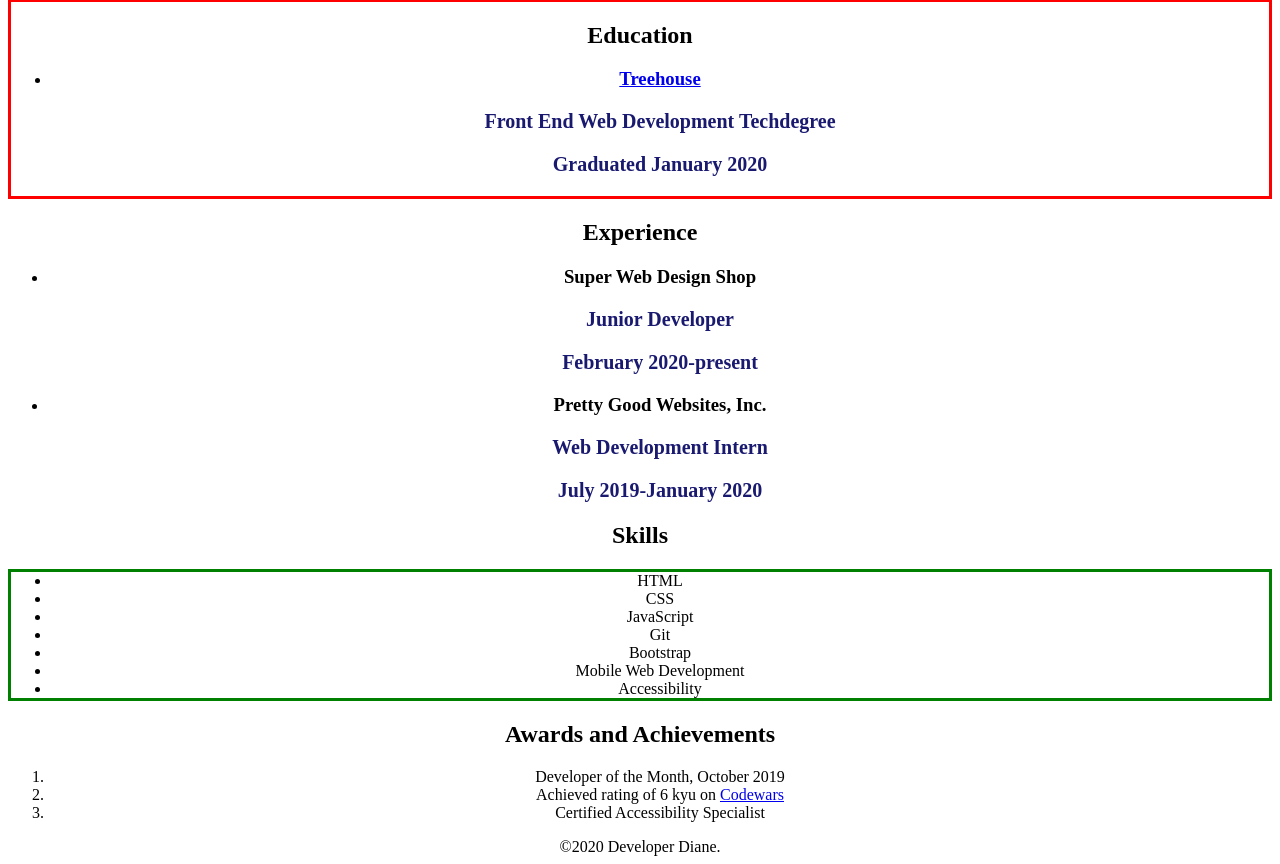
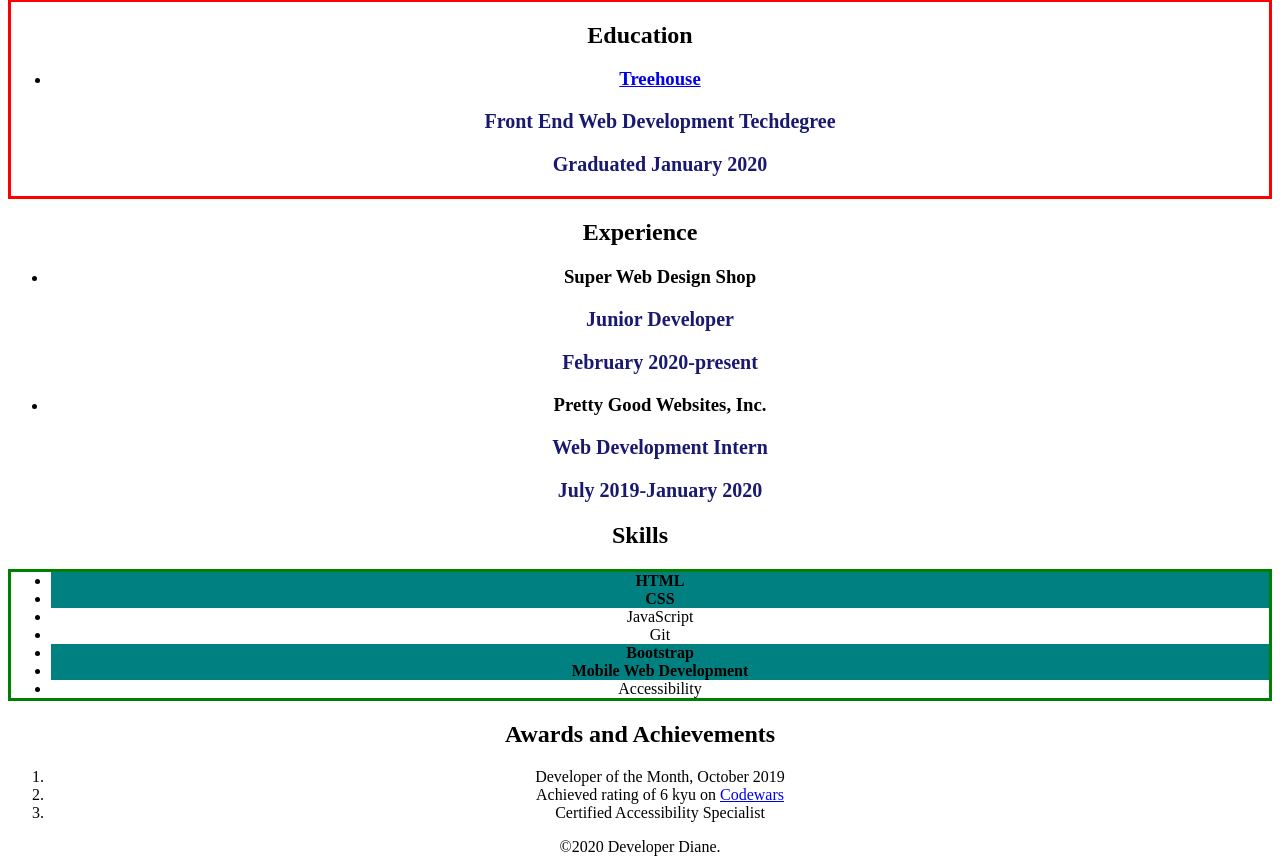
Before and after one commit to MustafaAhsanKhan/Team-Treehouse, a plain HTML site: page Web-Design/CSS/index.html in a window 1280 px wide. Shown: the part 815-1679 px from the top of the page. Drawn offline with Linux system fonts and the light colour scheme.

Commit message:
class selectors

```diff
--- a/Web-Design/CSS/css/style.css
+++ b/Web-Design/CSS/css/style.css
@@ -22,3 +22,8 @@
 #skills_list {
   border: 3px solid green;
 }
+
+.top-skill {
+  font-weight: bold;
+  background-color: teal;
+}
--- a/Web-Design/CSS/index.html
+++ b/Web-Design/CSS/index.html
@@ -57,12 +57,12 @@
     <section>
       <h2>Skills</h2>
       <ul id = "skills_list">
-        <li>HTML</li>
-        <li>CSS</li>
+        <li class = "top-skill">HTML</li>
+        <li class = "top-skill">CSS</li>
         <li>JavaScript</li>
         <li>Git</li>
-        <li>Bootstrap</li>
-        <li>Mobile Web Development</li>
+        <li class = "top-skill">Bootstrap</li>
+        <li class = "top-skill">Mobile Web Development</li>
         <li>Accessibility</li>
       </ul>
     </section>
```
